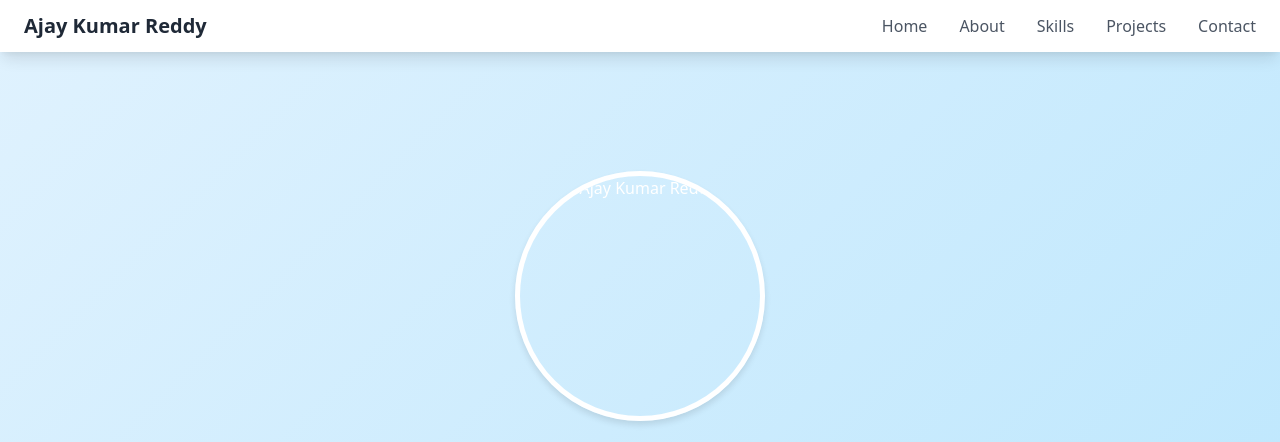
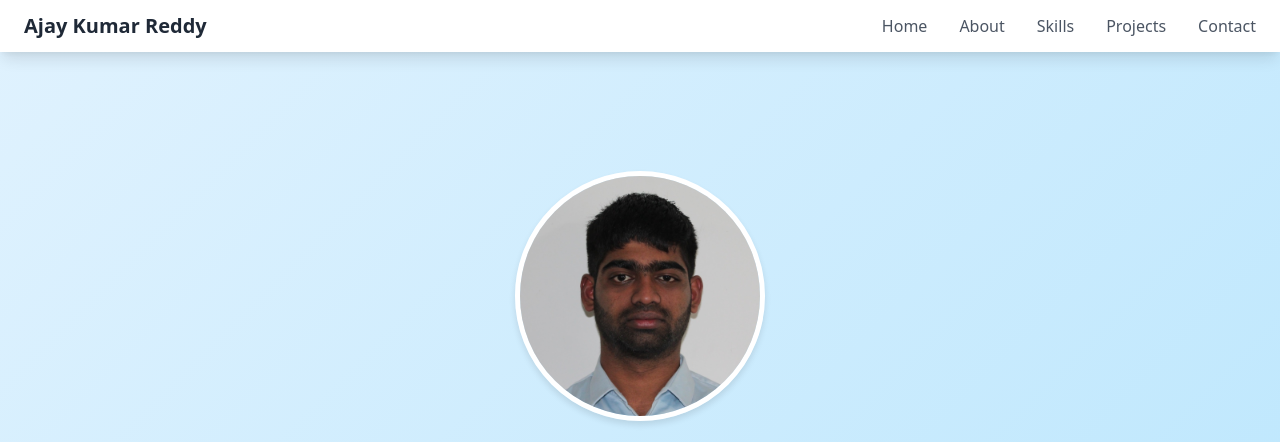
Before and after one commit to devireddyajay/portifolio, a plain HTML site: page index.html in a window 1280 px wide. Shown: the top 442 px of the page. Drawn offline with nearby package versions, Linux system fonts and the light colour scheme; files that its build step writes are made by us from their sources; files whose address does not match are found by name.

Commit message:
Updated index.html

```diff
--- a/index.html
+++ b/index.html
@@ -4,6 +4,7 @@
     <meta charset="UTF-8">
     <meta name="viewport" content="width=device-width, initial-scale=1.0">
     <title>Ajay Kumar Reddy Devireddy - Portfolio</title>
+
     <link href="https://cdn.jsdelivr.net/npm/tailwindcss@2.2.19/dist/tailwind.min.css" rel="stylesheet">
     <link rel="stylesheet" href="https://cdnjs.cloudflare.com/ajax/libs/font-awesome/6.0.0/css/all.min.css">
     <link rel="stylesheet" href="css/style.css">
@@ -82,7 +83,7 @@
     <!-- Hero Section -->
     <section id="home" class="hero-section flex items-center justify-center text-white">
         <div class="container mx-auto px-6 text-center">
-            <img src="images/profile.jpg" alt="Ajay Kumar Reddy" class="profile-image rounded-full mx-auto mb-8">
+            <img src="profile.jpg" alt="Ajay Kumar Reddy" class="profile-image rounded-full mx-auto mb-8">
             <h1 class="text-5xl font-bold mb-4">Ajay Kumar Reddy Devireddy</h1>
             <p class="text-xl mb-8">Data Science | Cloud Computing | Machine Learning</p>
             <div class="flex justify-center space-x-4">
```
